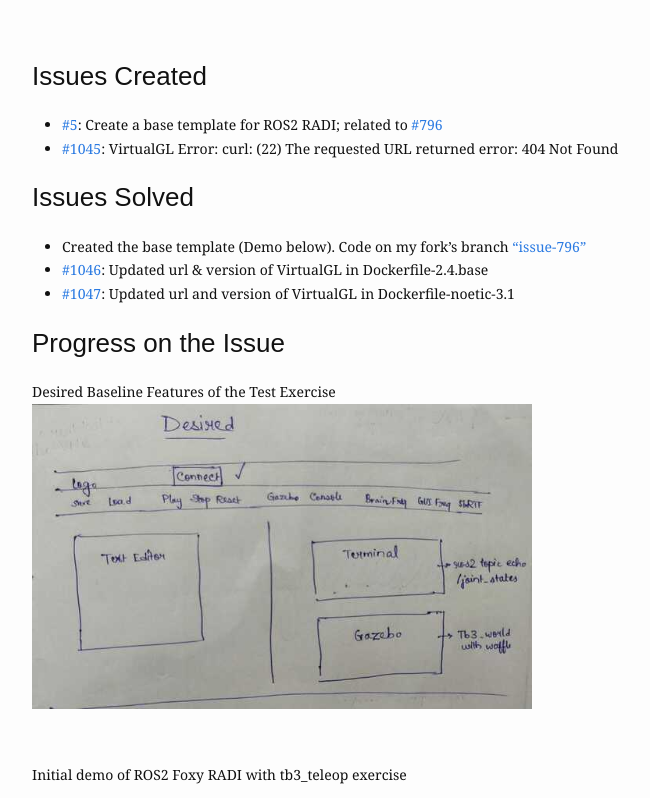
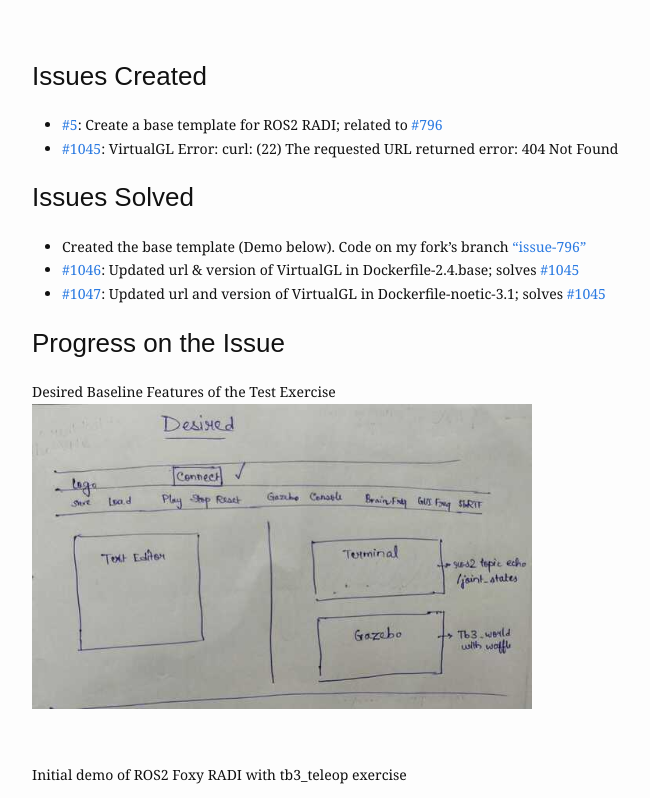
Before and after one commit to TheRoboticsClub/gsoc2021-Siddharth_Saha, a Jekyll site: the page built from docs/_posts/milestones/2021-06-23-week-4.md, in a window 1280 px wide and 900 px high, scrolled down 541 px, cut to the strip 0-798 px from the top of the window. Shown: the whole strip, without its empty margins (288-938 px from the left). Built offline with Jekyll 4.4.1, drawn with Linux system fonts in a browser that asks for light colours; nearby versions of some CDN libraries; some of the changed text lies outside the part shown.

Commit message:
Reformatted week 4 blog

```diff
--- a/docs/_posts/milestones/2021-06-23-week-4.md
+++ b/docs/_posts/milestones/2021-06-23-week-4.md
@@ -17,8 +17,8 @@ category: milestones
 
 ### Issues Solved
 - Created the base template (Demo below). Code on my fork's branch ["issue-796"](https://github.com/trunc8/RoboticsAcademy/tree/issue-796)
-- [#1046][]: Updated url & version of VirtualGL in Dockerfile-2.4.base
-- [#1047][]: Updated url and version of VirtualGL in Dockerfile-noetic-3.1
+- [#1046][]: Updated url & version of VirtualGL in Dockerfile-2.4.base; solves [#1045][]
+- [#1047][]: Updated url and version of VirtualGL in Dockerfile-noetic-3.1; solves [#1045][]
 
 ### Progress on the Issue
 
```
Also changed, not shown: other parts of docs/_posts/milestones/2021-06-23-week-4.md (+10 -4 lines).
